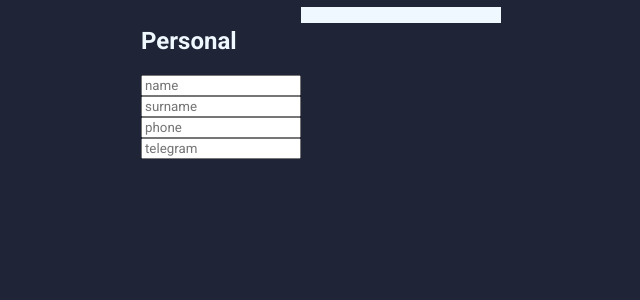
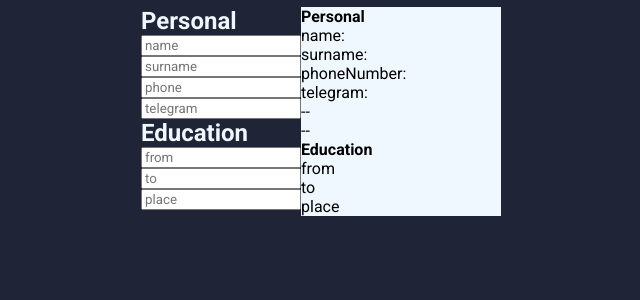
Before and after one commit to TSRSE/cv-creator, a React (Vite) app: page / in a window 1280 px wide. Shown: the top 300 px of the page, without its empty margins (319-959 px from the left). Built offline with nearby package versions, Linux system fonts and the light colour scheme.

Commit message:
Add new components

```diff
--- a/src/App.css
+++ b/src/App.css
@@ -25,3 +25,13 @@ main{
     display: flex;
     justify-content: center;
 }
+
+h1,h2,h3,h4,p,a,span{
+    margin: 0;
+    padding: 0;
+}
+
+.panel-wrap{
+    display: flex;
+    flex-direction: column;
+}
--- a/src/App.jsx
+++ b/src/App.jsx
@@ -1,20 +1,35 @@
 import { useReducer, useState } from 'react'
+
 import './App.css'
+
 import MainSection from './components/HOC/MainSection'
 import Panel from './components/HOC/Panel'
 import InputField from './components/common/inputField/InputField'
 import Canvas from './components/HOC/Canvas'
 import TextType1 from './components/common/texts/TextType1'
 import Personal from './components/formVariants/Personal/Personal'
+import PersonalBlock from './components/canvasBlockVariants/PersonalBlock'
+import EducationBlock from './components/canvasBlockVariants/EducationBlock'
+import Education from './components/formVariants/Education/Education'
+
 
 function App() {
+  const educationPanelModel = {from: '', to: '', place: ''}
+
   const [inputValue, setInputValue] = useState({ name: '', surname: '', phoneNumber: '', telegram: '' });
+
+  const [educationValues, setEducationValues] = useState({from: '', to: '', place: ''})
+
   const { name, surname } = inputValue;
 
-  const handleChange = (e) => {
+  const handleChangePersonal = (e) => {
     const { name, value } = e.target;
     setInputValue((prev) => ({ ...prev, [name]: value}));
-    // console.log(inputValue);
+  };
+
+  const handleChangeEducation = (e) => {
+    const { name, value } = e.target;
+    setEducationValues((prev) => ({ ...prev, [name]: value}));
   };
 
   return (
@@ -22,17 +37,14 @@ function App() {
       <main>
         <MainSection>
           <Panel>
-          <Personal onChange={handleChange} />
-          {/* <div>
-            <InputField name='name' onChange={handleChange}/>
-            <InputField name='surname' onChange={handleChange}/>
-          </div> */}
+            <Personal onChange={handleChangePersonal} />
+            <Education onChange={handleChangeEducation}/>
           </Panel>
           <Canvas>
-            <TextType1 text={inputValue.name}/>
-            <TextType1 text={inputValue.surname}/>
-            <TextType1 text={inputValue.phoneNumber}/>
-            <TextType1 text={inputValue.telegram}/>
+
+            <PersonalBlock displayableText = {inputValue} />
+            <div>--<br></br>--</div>
+            <EducationBlock displayableText = {educationValues} />
           </Canvas>
         </MainSection>
       </main>
--- a/src/components/HOC/Panel.jsx
+++ b/src/components/HOC/Panel.jsx
@@ -2,8 +2,8 @@ import React from 'react'
 
 export default function Panel({children}) {
   return (
-    <>
-    {children}
-    </>
+    <div className='panel-wrap'>
+      {children}
+    </div>
   )
 }
--- /dev/null
+++ b/src/components/canvasBlockVariants/EducationBlock.jsx
@@ -0,0 +1,19 @@
+import React from 'react'
+import TextType1 from '../common/texts/TextType1'
+
+export default function EducationBlock({children, displayableText = []}) {
+
+    const displayTextList = Object.keys(displayableText).map((text, key) =>
+    <TextType1
+      key={crypto.randomUUID()}
+      text={text + ' ' + displayableText[text]}
+    />)
+
+    return (
+    <>
+      <h4>Education</h4>
+      {displayTextList}
+      {children}
+    </>
+    )
+}
--- /dev/null
+++ b/src/components/canvasBlockVariants/PersonalBlock.jsx
@@ -0,0 +1,19 @@
+import React from 'react'
+import TextType1 from '../common/texts/TextType1'
+
+export default function PersonalBlock({children, displayableText = []}) {
+
+  const displayTextList = Object.keys(displayableText).map((text, key) =>
+    <TextType1
+      key={crypto.randomUUID()}
+      text={text + ': ' + displayableText[text]}
+    />)
+
+    return (
+    <>
+      <h4>Personal</h4>
+      {displayTextList}
+      {children}
+    </>
+    )
+}
--- a/src/components/formVariants/Education/Education.jsx
+++ b/src/components/formVariants/Education/Education.jsx
@@ -1,7 +1,15 @@
 import React from 'react'
+import InputField from '../../common/inputField/InputField'
 
-export default function Education() {
+export default function Education({onChange = () => null}) {
   return (
-    <div>Education</div>
+    <div>
+        <h2>Education</h2>
+        <div>
+            <InputField name='from' placeholder='from' onChange={onChange}/>
+            <InputField name='to' placeholder='to' onChange={onChange}/>
+            <InputField name='place' placeholder='place' onChange={onChange}/>
+        </div>
+    </div>
   )
 }
```
